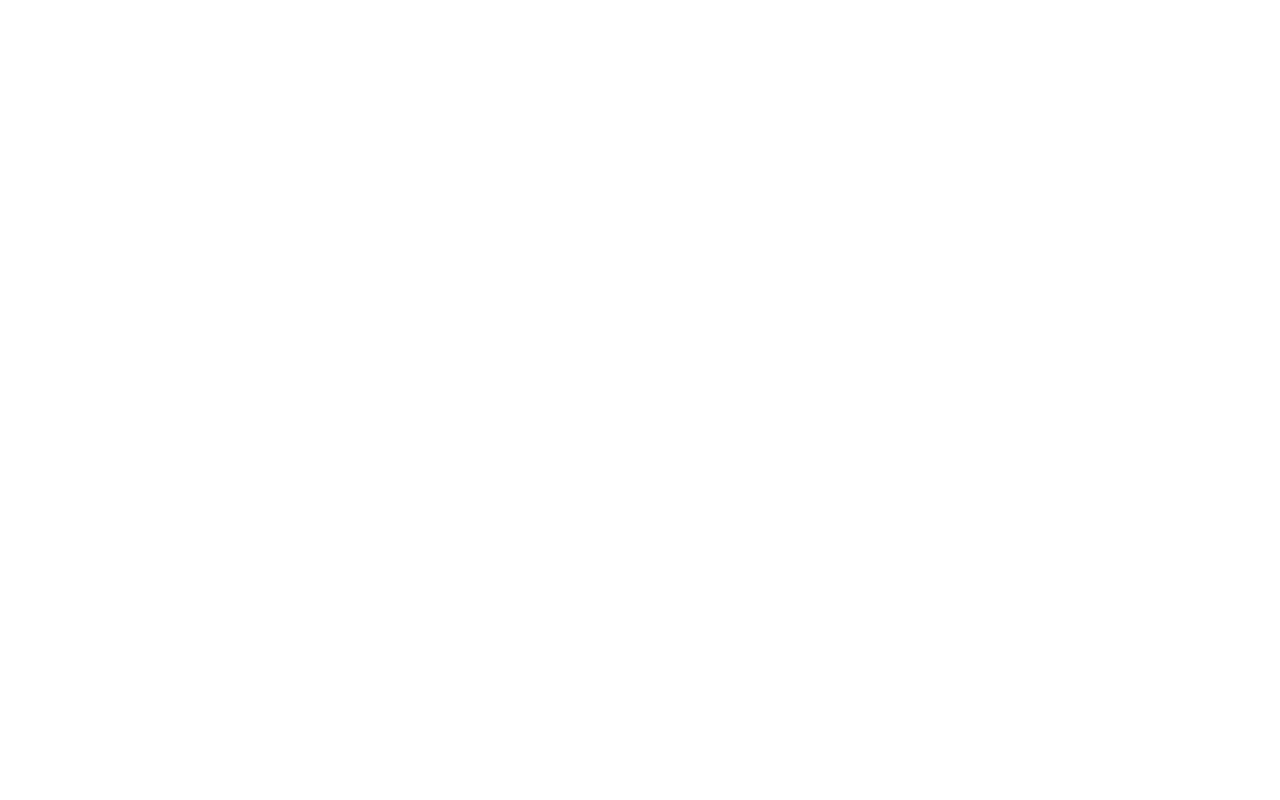
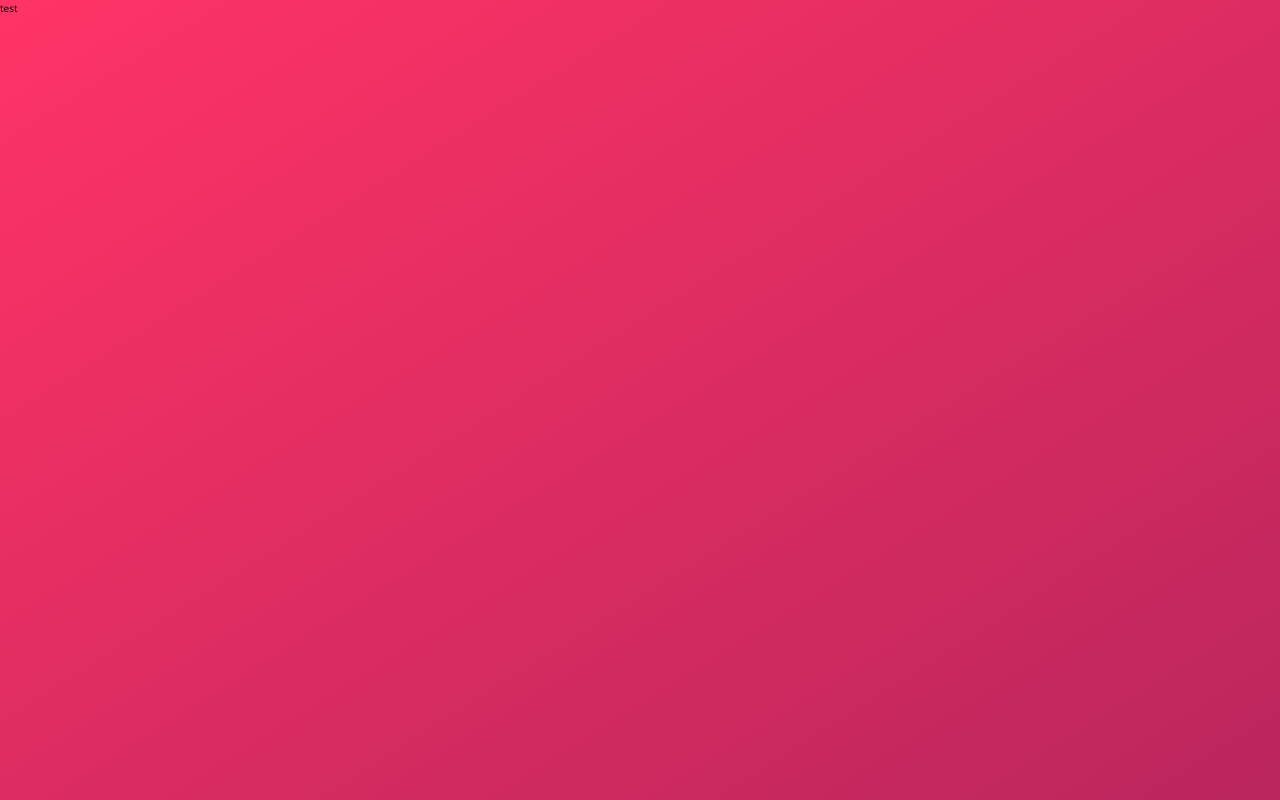
Before and after one commit to blademan/Trillo, a website: page index.html in a window 1280 px wide. Drawn offline with nearby package versions, Linux system fonts and the light colour scheme.

Commit message:
add color variables

```diff
--- a/index.html
+++ b/index.html
@@ -11,6 +11,6 @@
         <title>trillo &mdash; Your all-in-one booking app</title>
     </head>
     <body>
-
+        test
     </body>
 </html>
--- a/package.json
+++ b/package.json
@@ -1,13 +1,12 @@
 {
-  "name": "natours",
+  "name": "Trillo",
   "version": "1.0.0",
-  "description": "Landing page for natours",
+  "description": "Landing page for Trillo",
   "main": "index.js",
   "scripts": {
     "watch:sass": "node-sass sass/main.scss css/style.css -w",
     "devserver": "live-server",
     "start": "npm-run-all --parallel devserver watch:sass",
-
     "compile:sass": "node-sass sass/main.scss css/style.comp.css",
     "concat:css": "concat -o css/style.concat.css css/icon-font.css css/style.comp.css",
     "prefix:css": "postcss --use autoprefixer -b 'last 10 versions' css/style.concat.css -o css/style.prefix.css",
--- /dev/null
+++ b/sass/_base.scss
@@ -0,0 +1,57 @@
+/*
+COLORS
+
+Primary: #eb2f64
+Primary light: #FF3366
+Primary dark: #BA265D
+
+Grey light 1: #faf9f9
+Grey light 2: #f4f2f2
+Grey light 3: #f0eeee
+Grey light 4: #ccc
+
+Grey dark 1: #333
+Grey dark 2: #777
+Grey dark 3: #999
+
+*/
+:root {
+    --color-primary: #eb2f64;
+    --color-primary-light: #FF3366;
+    --color-primary-dark: #BA265D;
+
+    --color-Grey-light-1: #faf9f9;
+    --color-Grey-light-2: #f4f2f2;
+    --color-Grey-light-3: #f0eeee;
+    --color-Grey-light-4: #ccc;
+
+    --color-Grey-dark-1: #333;
+    --color-Grey-dark-2: #777;
+    --color-Grey-dark-3: #999;
+}
+
+* {
+    margin: 0;
+    padding: 0;
+}
+
+*,
+*::before,
+*::after {
+    box-sizing: border-box;
+}
+html {
+    box-sizing: border-box;
+    font-size: 62.5%; //10px == 1rem,  10px/16px = 62.5%
+}
+
+body {
+    font-family: 'Open Sans', sans-serif;
+    font-weight: 400;
+    line-height: 1.6rem;
+    color: var(--color-Grey-dark-2);
+    background-image: linear-gradient(to right bottom, var(--color-primary-light), var(--color-primary-dark));
+    background-size: cover;
+    background-repeat: no-repeat;
+
+}
--- a/sass/main.scss
+++ b/sass/main.scss
@@ -1,17 +1,3 @@
-/*
-COLORS
-
-Primary: #eb2f64
-Primary light: #FF3366
-Primary dark: #BA265D
-
-Grey light 1: #faf9f9
-Grey light 2: #f4f2f2
-Grey light 3: #f0eeee
-Grey light 4: #ccc
-
-Grey dark 1: #333
-Grey dark 2: #777
-Grey dark 3: #999
-
-*/
+@import "base";
+@import "layout";
+@import "componets";
```
Also changed, not shown: css/style.css, sass/_componets.scss (added), sass/_layout.scss (added), 1 other file.
